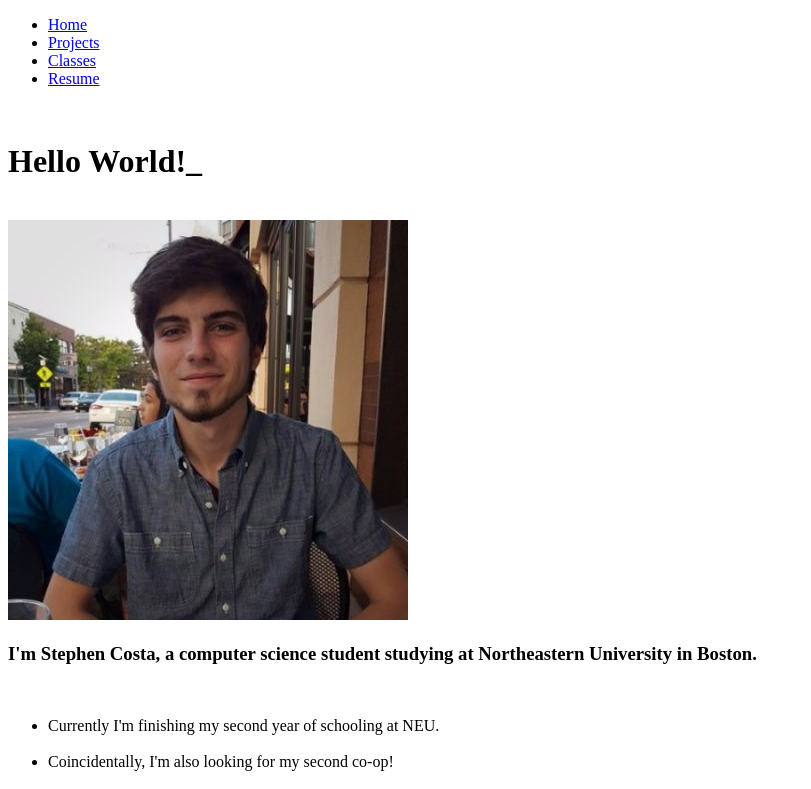
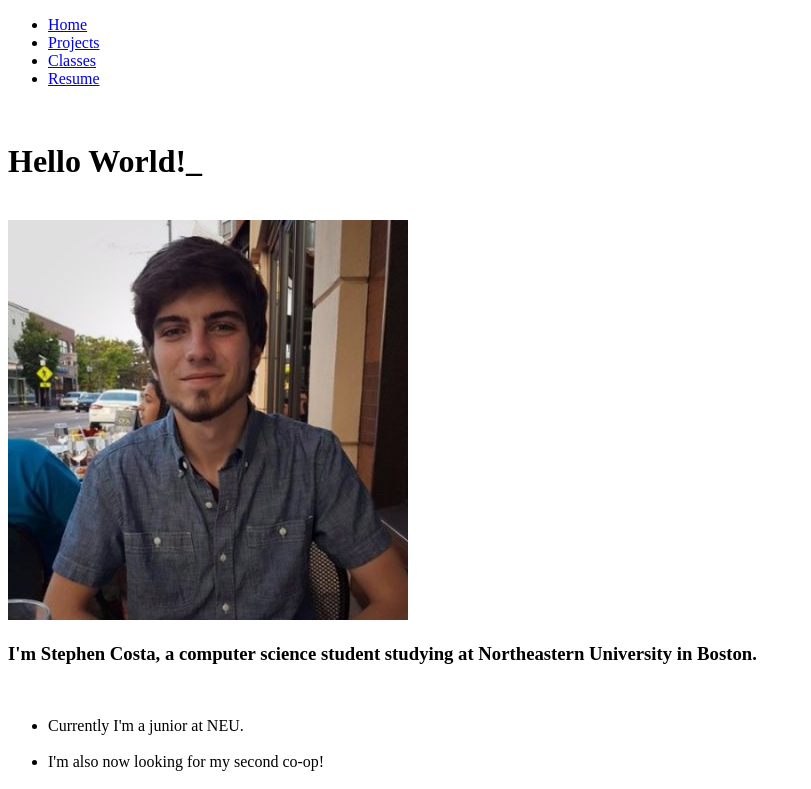
Before and after one commit to costaste/website, a React app: page / in a window 1280 px wide. Shown: the top 789 px of the page, without its empty margins (0-811 px from the left). Built offline with nearby package versions, Linux system fonts and the light colour scheme; the HTML template or start-up script is replaced by a standard one.

Commit message:
Change resume to new link, tweak homepage

```diff
--- a/app/src/components/Home.jsx
+++ b/app/src/components/Home.jsx
@@ -12,9 +12,9 @@ class HomePage extends Component {
         <h3>I'm Stephen Costa, a computer science student studying at Northeastern University in Boston. </h3>
         <br/>
         <ul class='list'>
-          <li>Currently I'm finishing my second year of schooling at NEU.</li>
+          <li>Currently I'm a junior at NEU.</li>
           <br/>
-          <li>Coincidentally, I'm also looking for my second co-op!</li>
+          <li>I'm also now looking for my second co-op!</li>
           <br/>
           <li>I just finished my first co-op at Curriculum Associates, which was a great experience. I got to learn a lot about web development and use technologies with which I previously had no experience. Everyone who works at CA is also extremely welcoming and knowledgeable, which gave me a great first step into the industry. I couldn't be more excited about my next co-op.</li>
           <br/>
--- a/app/src/components/pages/ResumePage.jsx
+++ b/app/src/components/pages/ResumePage.jsx
@@ -6,7 +6,7 @@ class ResumePage extends Component {
         return (
           <div class='primaryContainer'>
             <h3>Resume</h3>
-            <iframe width="800" height="900" className="pdfViewer" src="https://www.docdroid.net/EoFL4jW/resume-pdf.pdf" frameborder="0" allowtransparency allowfullscreen></iframe>
+            <iframe width="800" height="900" className="pdfViewer" src="https://www.docdroid.net/OnjeTL0/resume2018.pdf" frameborder="0" allowtransparency allowfullscreen></iframe>
           </div>
         )
     }
```
